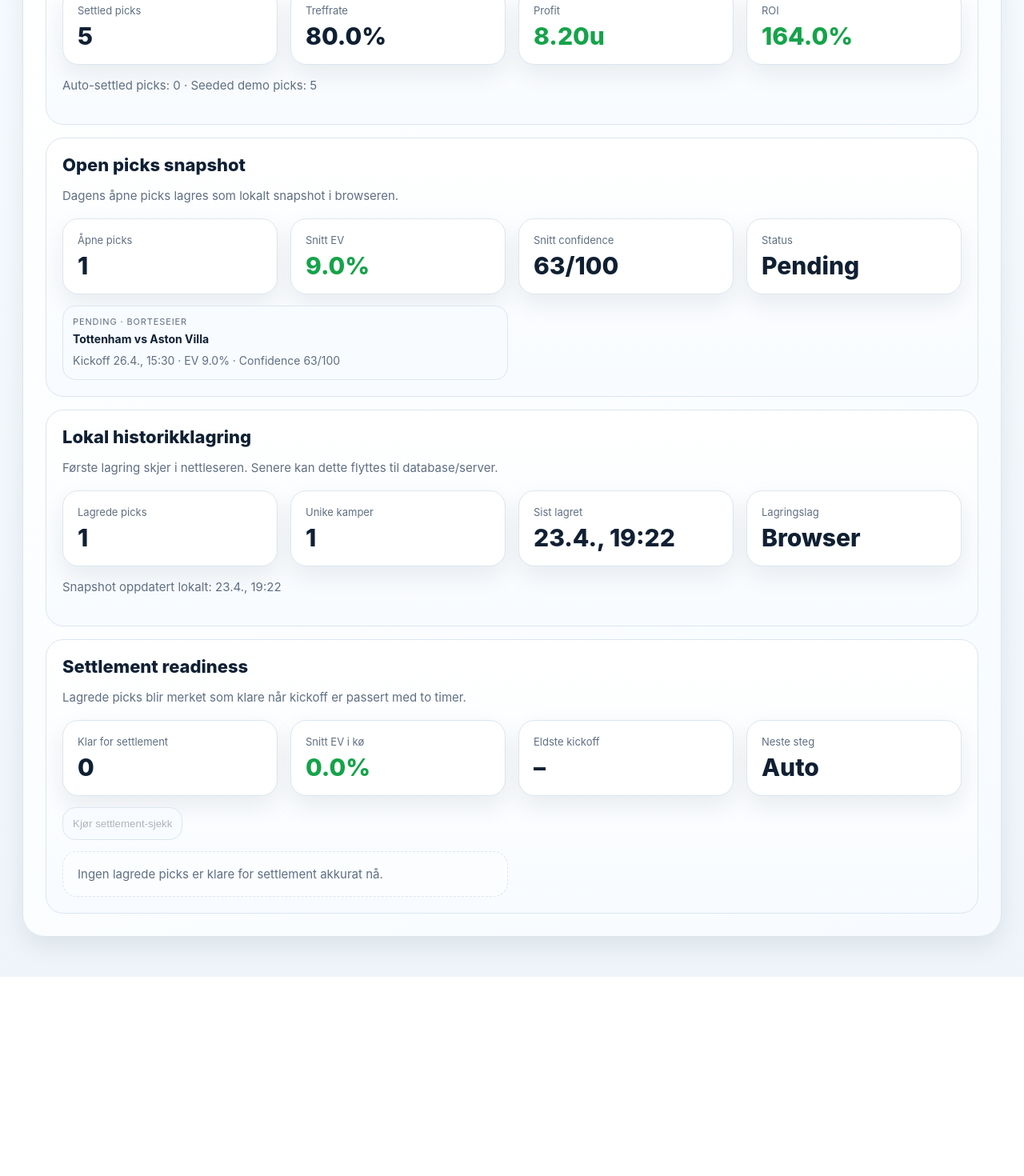
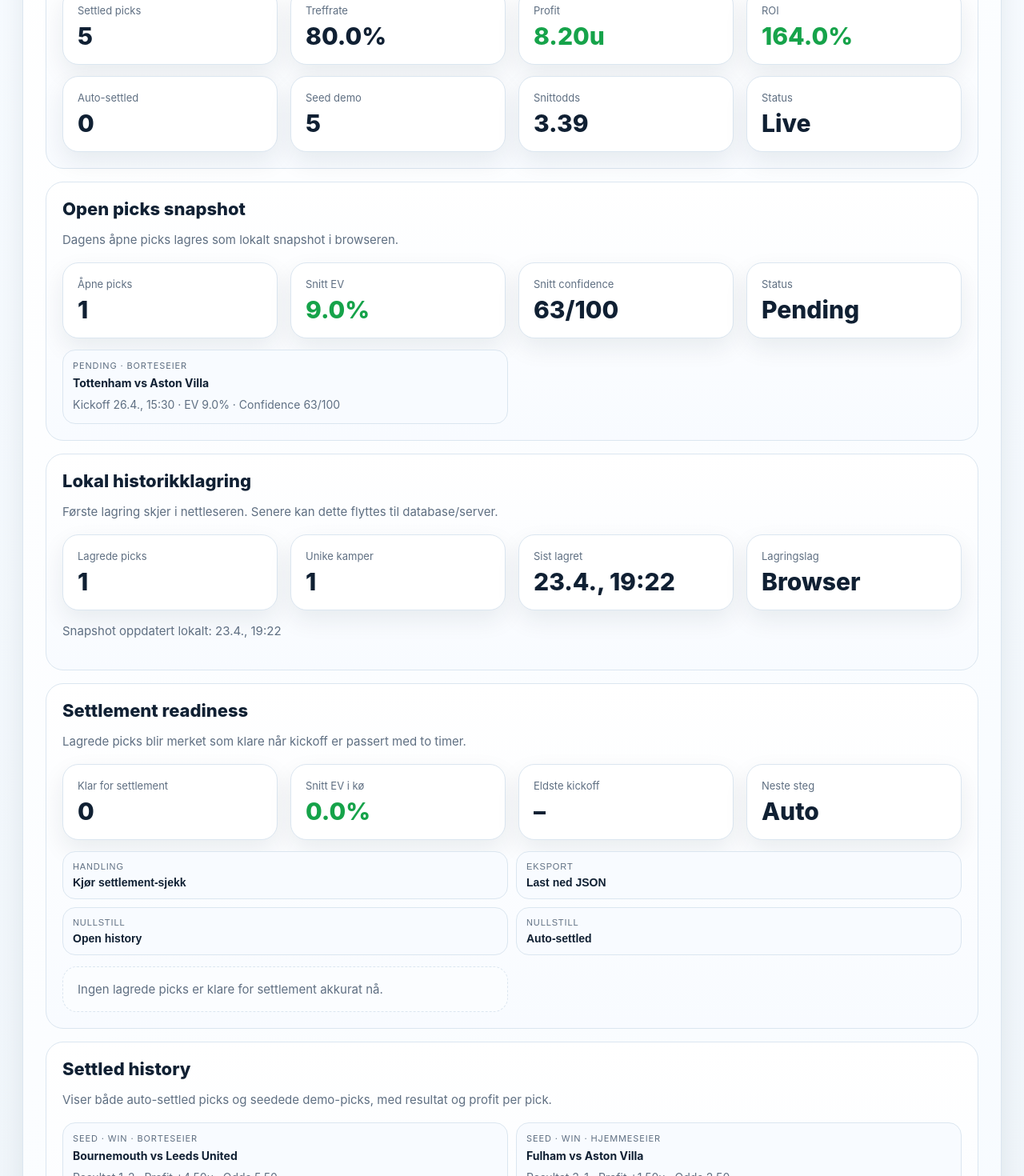
Before and after one commit to hakonnilsen157-commits/PL-betting-model, a Next.js app in the folder pl-vercel-v1/: page /v2-tracker in a window 1280 px wide. Shown: the part 300-1770 px from the top of the page at 80% size. Before the commit the page ends 1521 px from the top, so only its background shows below. Built offline with nearby package versions, Linux system fonts and the light colour scheme.

Commit message:
Add settled history, tracker controls and export to V2 tracker

```diff
--- a/pl-vercel-v1/components/V2TrackerPanel.tsx
+++ b/pl-vercel-v1/components/V2TrackerPanel.tsx
@@ -49,6 +49,13 @@ type AutoSettledPick = SavedPickRow & {
   won: boolean;
   profit: number;
   settledAt: string;
+};
+
+type SettledDisplayRow = TrackerRow & {
+  source: 'auto' | 'seed';
+  homeGoals?: number;
+  awayGoals?: number;
+  settledAt?: string;
 };
 
 type SettlementResponse = {
@@ -170,7 +177,7 @@ function removeSettledFromSaved(saved: SavedPickRow[], settled: AutoSettledPick[
   return saved.filter((row) => !settledKeys.has(`${row.fixtureId}__${row.market}`));
 }
 
-function buildSeedSettledRows(): TrackerRow[] {
+function buildSeedSettledRows(): SettledDisplayRow[] {
   return trackerSeedPicks
     .map((pick) => {
       const result = trackerSeedResults.find((item) => item.fixtureId === pick.fixtureId);
@@ -185,9 +192,26 @@ function buildSeedSettledRows(): TrackerRow[] {
         expectedValue: pick.expectedValue,
         won,
         profit: won ? pick.bookmakerOdds - 1 : -1,
-      } satisfies TrackerRow;
+        source: 'seed',
+        homeGoals: result.homeGoals,
+        awayGoals: result.awayGoals,
+        settledAt: pick.kickoff,
+      } satisfies SettledDisplayRow;
     })
-    .filter((row): row is TrackerRow => row !== null);
+    .filter((row): row is SettledDisplayRow => row !== null);
+}
+
+function toJsonDownload(data: unknown) {
+  const json = JSON.stringify(data, null, 2);
+  const blob = new Blob([json], { type: 'application/json' });
+  const url = URL.createObjectURL(blob);
+  const link = document.createElement('a');
+  link.href = url;
+  link.download = `pl-tracker-export-${new Date().toISOString().slice(0, 10)}.json`;
+  document.body.appendChild(link);
+  link.click();
+  link.remove();
+  URL.revokeObjectURL(url);
 }
 
 export default function V2TrackerPanel() {
@@ -238,7 +262,7 @@ export default function V2TrackerPanel() {
   }, [openPicks]);
 
   const seedSettledRows = useMemo(() => buildSeedSettledRows(), []);
-  const autoSettledRows = useMemo<TrackerRow[]>(() => settledHistory.map((row) => ({
+  const autoSettledRows = useMemo<SettledDisplayRow[]>(() => settledHistory.map((row) => ({
     fixtureId: row.fixtureId,
     match: row.match,
     market: row.market,
@@ -247,6 +271,10 @@ export default function V2TrackerPanel() {
     expectedValue: row.expectedValue,
     won: row.won,
     profit: row.profit,
+    source: 'auto',
+    homeGoals: row.homeGoals,
+    awayGoals: row.awayGoals,
+    settledAt: row.settledAt,
   })), [settledHistory]);
 
   const settledRows = useMemo(() => [...autoSettledRows, ...seedSettledRows], [autoSettledRows, seedSettledRows]);
@@ -255,12 +283,14 @@ export default function V2TrackerPanel() {
     const total = settledRows.length;
     const wins = settledRows.filter((row) => row.won).length;
     const profit = settledRows.reduce((sum, row) => sum + row.profit, 0);
+    const avgOdds = total > 0 ? settledRows.reduce((sum, row) => sum + row.odds, 0) / total : 0;
     return {
       total,
       wins,
       hitRate: total > 0 ? wins / total : 0,
       profit,
       roi: total > 0 ? profit / total : 0,
+      avgOdds,
     };
   }, [settledRows]);
 
@@ -326,6 +356,37 @@ export default function V2TrackerPanel() {
     }
   }
 
+  function resetOpenHistory() {
+    if (typeof window === 'undefined') return;
+    window.localStorage.removeItem(TRACKER_STORAGE_KEY);
+    setSavedHistory([]);
+    setLastSavedAt(null);
+    setSettlementStatus('Åpen historikk er nullstilt.');
+  }
+
+  function resetSettledHistory() {
+    if (typeof window === 'undefined') return;
+    window.localStorage.removeItem(SETTLED_STORAGE_KEY);
+    setSettledHistory([]);
+    setSettlementStatus('Auto-settled historikk er nullstilt. Seed-data beholdes som demo-grunnlag.');
+  }
+
+  function exportTrackerHistory() {
+    toJsonDownload({
+      exportedAt: new Date().toISOString(),
+      source: dashboard?.source,
+      openHistory: savedHistory,
+      autoSettledHistory: settledHistory,
+      seededSettledRows: seedSettledRows,
+      summary: {
+        settled: settledSummary,
+        open: openSummary,
+        saved: savedSummary,
+        settlementQueue: settlementSummary,
+      },
+    });
+  }
+
   return (
     <section className="hero-card">
       <div className="hero-topline">
@@ -333,7 +394,7 @@ export default function V2TrackerPanel() {
           <div className="eyebrow">Premier League Betting Model</div>
           <h1 className="hero-title">V2 Tracker</h1>
           <p className="hero-subtitle">
-            Refaktorert tracker-side med open picks, lokal historikk og settlement readiness.
+            Refaktorert tracker-side med open picks, lokal historikk, settlement readiness og auto-settlement.
           </p>
         </div>
         <div className="updated-at">Kilde: {dashboard?.source ?? 'laster...'}</div>
@@ -347,9 +408,12 @@ export default function V2TrackerPanel() {
           <div className="summary-card"><div className="summary-label">Profit</div><div className="summary-value green">{settledSummary.profit.toFixed(2)}u</div></div>
           <div className="summary-card"><div className="summary-label">ROI</div><div className="summary-value green">{pct(settledSummary.roi)}</div></div>
         </div>
-        <p className="section-subtitle" style={{ marginTop: 12 }}>
-          Auto-settled picks: {autoSettledRows.length} · Seeded demo picks: {seedSettledRows.length}
-        </p>
+        <div className="summary-grid" style={{ marginTop: 14 }}>
+          <div className="summary-card"><div className="summary-label">Auto-settled</div><div className="summary-value">{autoSettledRows.length}</div></div>
+          <div className="summary-card"><div className="summary-label">Seed demo</div><div className="summary-value">{seedSettledRows.length}</div></div>
+          <div className="summary-card"><div className="summary-label">Snittodds</div><div className="summary-value">{settledSummary.avgOdds.toFixed(2)}</div></div>
+          <div className="summary-card"><div className="summary-label">Status</div><div className="summary-value">Live</div></div>
+        </div>
       </div>
 
       <div className="info-panel" style={{ marginTop: 16 }}>
@@ -393,18 +457,25 @@ export default function V2TrackerPanel() {
           <div className="summary-card"><div className="summary-label">Eldste kickoff</div><div className="summary-value">{settlementSummary.oldest ? formatDate(settlementSummary.oldest) : '–'}</div></div>
           <div className="summary-card"><div className="summary-label">Neste steg</div><div className="summary-value">Auto</div></div>
         </div>
-        <div style={{ marginTop: 14 }}>
-          <button
-            type="button"
-            onClick={runSettlementCheck}
-            disabled={settlementLoading || settlementQueue.length === 0}
-            className="metric-pill"
-            style={{ cursor: settlementQueue.length === 0 ? 'not-allowed' : 'pointer' }}
-          >
-            {settlementLoading ? 'Sjekker...' : 'Kjør settlement-sjekk'}
+        <div className="metrics-grid" style={{ marginTop: 14 }}>
+          <button type="button" onClick={runSettlementCheck} disabled={settlementLoading || settlementQueue.length === 0} className="metric-pill" style={{ cursor: settlementQueue.length === 0 ? 'not-allowed' : 'pointer', textAlign: 'left' }}>
+            <div className="metric-pill-label">Handling</div>
+            <div className="metric-pill-value">{settlementLoading ? 'Sjekker...' : 'Kjør settlement-sjekk'}</div>
           </button>
-          {settlementStatus ? <p className="section-subtitle" style={{ marginTop: 12 }}>{settlementStatus}</p> : null}
+          <button type="button" onClick={exportTrackerHistory} className="metric-pill" style={{ cursor: 'pointer', textAlign: 'left' }}>
+            <div className="metric-pill-label">Eksport</div>
+            <div className="metric-pill-value">Last ned JSON</div>
+          </button>
+          <button type="button" onClick={resetOpenHistory} className="metric-pill" style={{ cursor: 'pointer', textAlign: 'left' }}>
+            <div className="metric-pill-label">Nullstill</div>
+            <div className="metric-pill-value">Open history</div>
+          </button>
+          <button type="button" onClick={resetSettledHistory} className="metric-pill" style={{ cursor: 'pointer', textAlign: 'left' }}>
+            <div className="metric-pill-label">Nullstill</div>
+            <div className="metric-pill-value">Auto-settled</div>
+          </button>
         </div>
+        {settlementStatus ? <p className="section-subtitle" style={{ marginTop: 12 }}>{settlementStatus}</p> : null}
         <div className="metrics-grid" style={{ marginTop: 14 }}>
           {settlementQueue.length === 0 ? <div className="empty-box">Ingen lagrede picks er klare for settlement akkurat nå.</div> : settlementQueue.slice(0, 5).map((row) => (
             <div key={`${row.fixtureId}-${row.market}-ready`} className="metric-pill" style={{ textAlign: 'left' }}>
@@ -415,6 +486,22 @@ export default function V2TrackerPanel() {
           ))}
         </div>
       </div>
+
+      <div className="info-panel" style={{ marginTop: 16 }}>
+        <h3>Settled history</h3>
+        <p className="section-subtitle">Viser både auto-settled picks og seedede demo-picks, med resultat og profit per pick.</p>
+        <div className="metrics-grid" style={{ marginTop: 14 }}>
+          {settledRows.length === 0 ? <div className="empty-box">Ingen settled picks ennå.</div> : settledRows.slice(0, 10).map((row) => (
+            <div key={`${row.fixtureId}-${row.market}-${row.source}`} className="metric-pill" style={{ textAlign: 'left' }}>
+              <div className="metric-pill-label">{row.source === 'auto' ? 'Auto' : 'Seed'} · {row.won ? 'Win' : 'Loss'} · {row.market}</div>
+              <div className="metric-pill-value">{row.match}</div>
+              <div className="section-subtitle" style={{ marginTop: 8 }}>
+                Resultat {typeof row.homeGoals === 'number' ? `${row.homeGoals}-${row.awayGoals}` : '–'} · Profit {row.profit > 0 ? '+' : ''}{row.profit.toFixed(2)}u · Odds {row.odds.toFixed(2)}
+              </div>
+            </div>
+          ))}
+        </div>
+      </div>
     </section>
   );
 }
```
